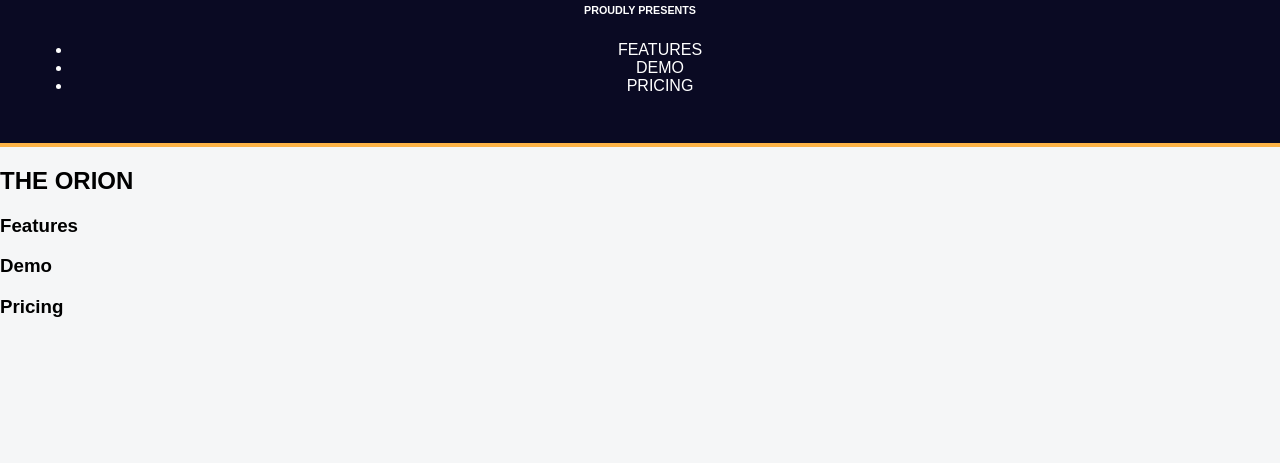
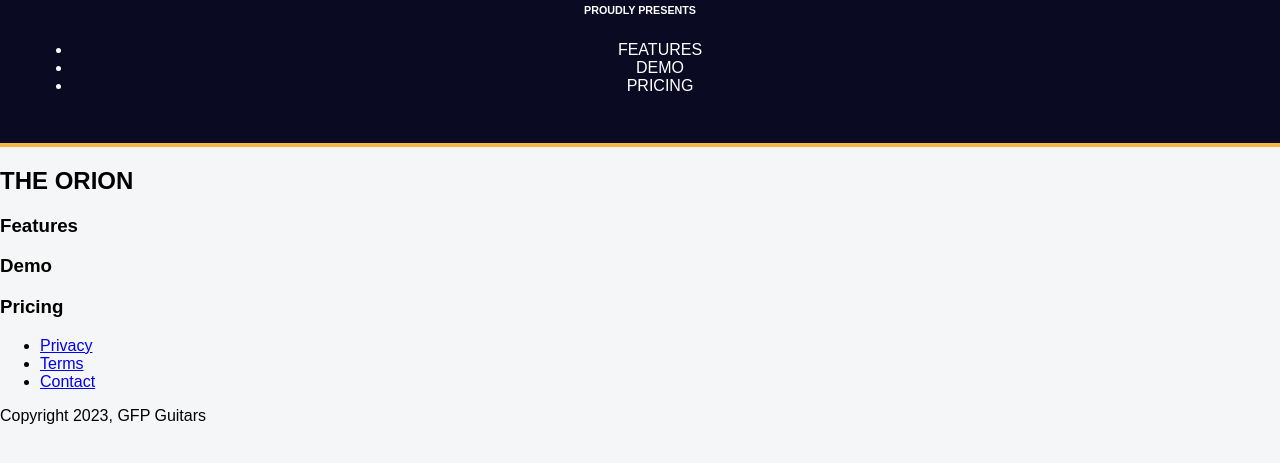
Before and after one commit to pturk3/freecodecamp, a plain HTML site: page Certificaton Project - Product Landing Page/index.html in a window 1280 px wide. Shown: the part 119-582 px from the top of the page. Drawn offline with Linux system fonts and the light colour scheme; files that its build step writes are made by us from their sources.

Commit message:
Update index.html
footer

```diff
--- a/Certificaton Project - Product Landing Page/index.html
+++ b/Certificaton Project - Product Landing Page/index.html
@@ -54,6 +54,15 @@
         <form action=""></form>
     </div>
 
+    <footer>
+        <ul>
+            <li><a href="#">Privacy</a></li>
+            <li><a href="#">Terms</a></li>
+            <li><a href="#">Contact</a></li>
+        </ul>
+        <span>Copyright 2023, GFP Guitars</span>
+    </footer>
+
 
 </body>
 </html>
```
